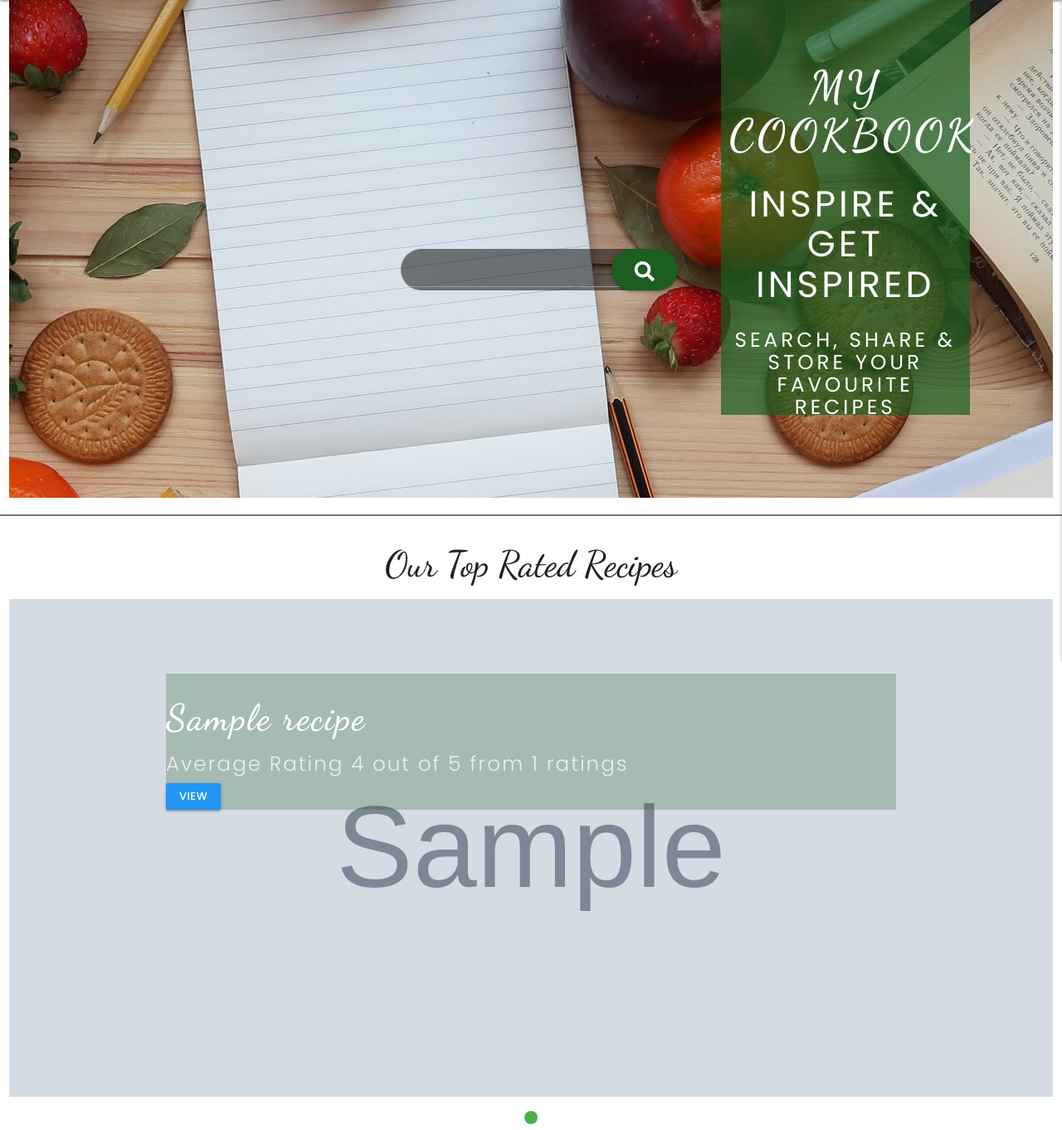
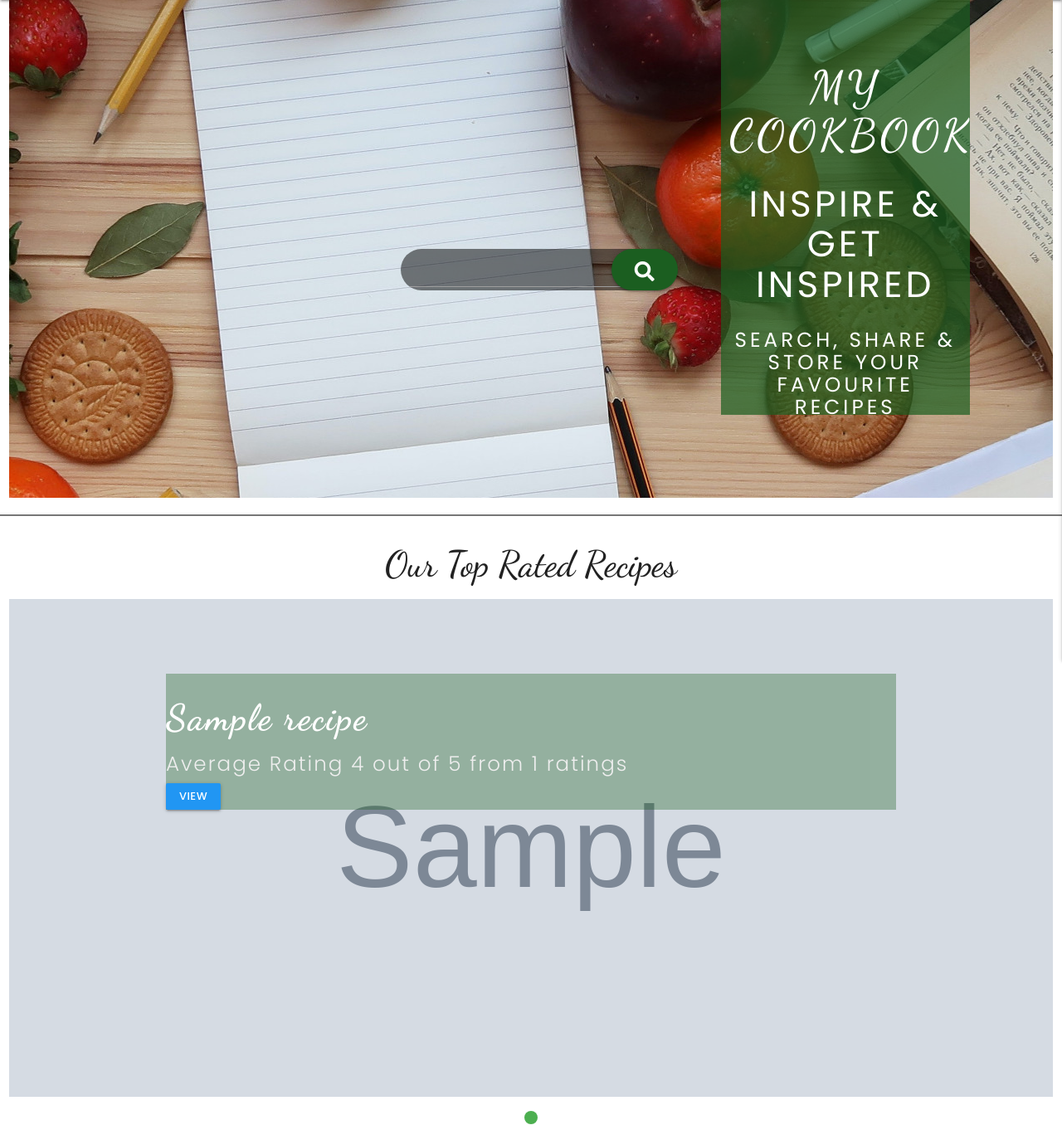
Before and after one commit to coder187/ci_ms3_cookbook, a Flask app: page / in a window 1280 px wide. Shown: the part 64-1426 px from the top of the page at 83% size. Run offline with Flask 2, Linux system fonts and the light colour scheme; grey boxes marked "Sample" are stand-in pictures; a database or web service that is not in the repository returns one stand-in record (values such as "Sample title"); some libraries are stand-ins or nearby versions.

Commit message:
modify font weight on slide captiob

```diff
--- a/static/css/style.css
+++ b/static/css/style.css
@@ -1,5 +1,5 @@
 
-@import url('https://fonts.googleapis.com/css2?family=Dancing+Script:wght@500;600&family=Poppins:ital,wght@0,200;0,300;0,400;0,500;1,100;1,200;1,300;1,400&display=swap');
+@import url('https://fonts.googleapis.com/css2?family=Dancing+Script:wght@500;600;700&family=Poppins:ital,wght@0,200;0,300;0,400;0,500;1,100;1,200;1,300;1,400&display=swap');
 
 
 /*
@@ -14,11 +14,19 @@ font-family: 'Poppins', sans-serif;
 }
 
 .caption{
+  background-color:rgba(27, 94, 32, 0.35);
+  color: #FFFFFF;
   font-family: 'Poppins', sans-serif;
   font-weight: 500;
-  color: #FFFFFF;
   letter-spacing: 2px;
+}
 
+.caption .dancing{
+  font-weight: 700;
+}
+
+.dancing{
+  font-family: 'Dancing Script', cursive;
 }
 
 #hero-image{
@@ -107,13 +115,8 @@ font-family: 'Poppins', sans-serif;
 
 
 
-.dancing{
-  font-family: 'Dancing Script', cursive;
-  font-weight: 600;
-}
-.caption{
-  background-color:rgba(27, 94, 32, 0.25);
-}
+
+
 
 .search_result{
   align-content: center;
```
